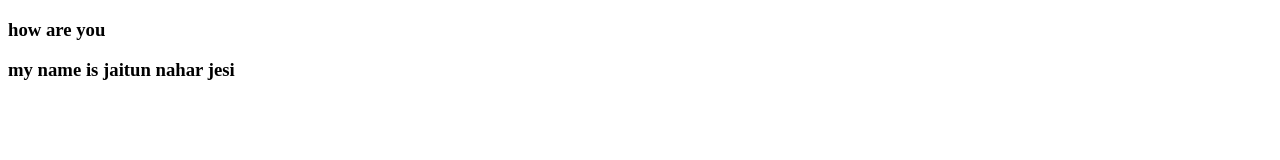
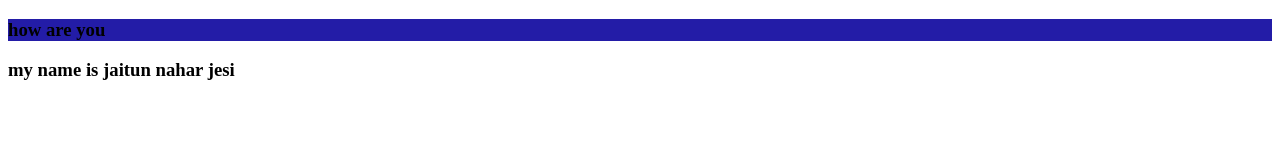
Before and after one commit to jesi00/github-practice-1, a plain HTML site: page index.html in a window 1280 px wide. Drawn offline with Linux system fonts and the light colour scheme.

Commit message:
notun code add korchi

```diff
--- /dev/null
+++ b/index.css
@@ -0,0 +1,6 @@
+#jesi{
+    color: black;
+    background-color: rgb(35, 28, 167);
+    box-shadow: 10px;
+
+}
--- a/index.html
+++ b/index.html
@@ -4,9 +4,10 @@
     <meta charset="UTF-8">
     <meta name="viewport" content="width=device-width, initial-scale=1.0">
     <title>practice 1</title>
+    <link rel="stylesheet" href="index.css">
 </head>
 <body>
-    <h3>how are you</h3>
+    <h3 id="jesi">how are you</h3>
     <h3>my name is jaitun nahar jesi</h3>
 </body>
 </html>
```
